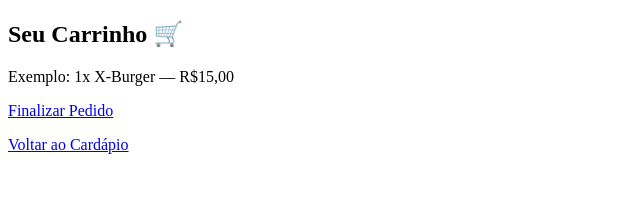
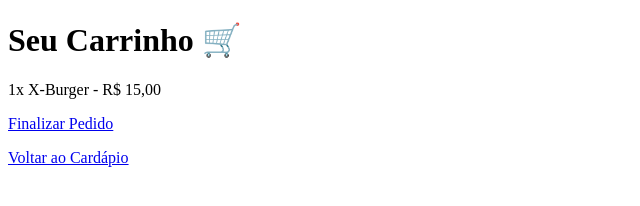
Before and after one commit to cesarpitombo/pitombo-lanches-app, a website: page public/cliente/carrinho.html in a window 1280 px wide. Shown: the whole page, without its empty margins (0-640 px from the left). Drawn offline with Linux system fonts and the light colour scheme.

Commit message:
Update carrinho.html

```diff
--- a/public/cliente/carrinho.html
+++ b/public/cliente/carrinho.html
@@ -1,12 +1,12 @@
 <!doctype html>
 <html lang="pt-BR">
 <head>
-    <meta charset="utf-8" />
+  <meta charset="utf-8"/>
   <title>Carrinho</title>
 </head>
 <body>
-    <h2>Seu Carrinho 🛒</h2>
-    <p>Exemplo: 1x X-Burger — R$15,00</p>
+  <h1>Seu Carrinho 🛒</h1>
+  <p>1x X-Burger - R$ 15,00</p>
   <p><a href="/pedido-confirmado">Finalizar Pedido</a></p>
   <p><a href="/cardapio">Voltar ao Cardápio</a></p>
 </body>
```
Lines whose indentation alone changed are shown as unchanged.
